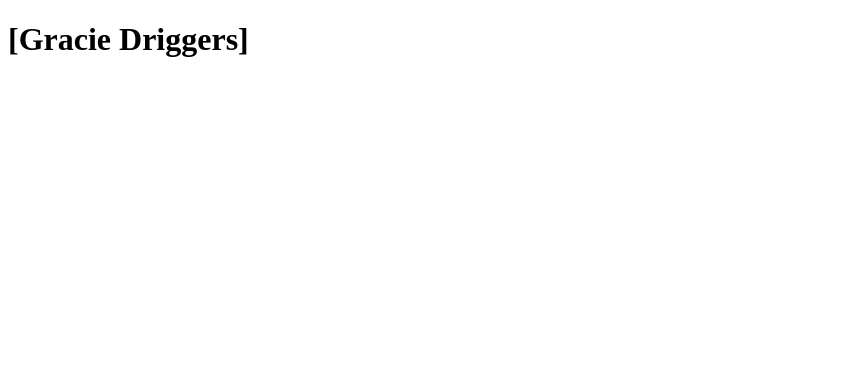
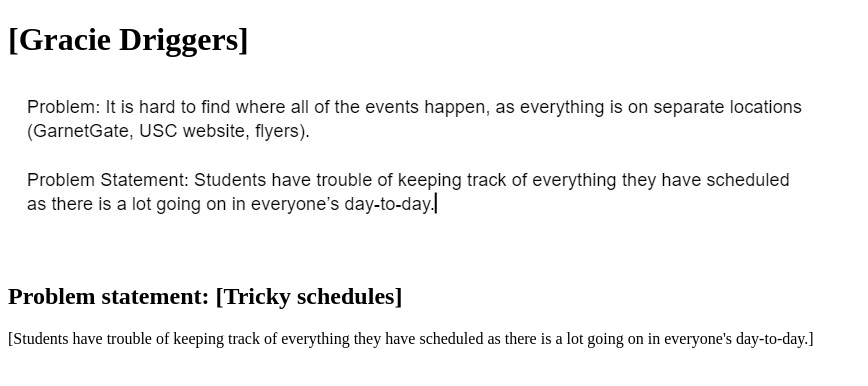
Before and after one commit to Graciedd/Graciedd.github.io, a plain HTML site: page index.html in a window 1280 px wide. Shown: the whole page, without its empty margins (0-868 px from the left). Drawn offline with Linux system fonts and the light colour scheme.

Commit message:
Update index.html

```diff
--- a/index.html
+++ b/index.html
@@ -5,5 +5,15 @@
   </head>
 <body>
   <h1>[Gracie Driggers]</h1>
+
+<section class="assign">
+<img src="images/problemstatement.jpg" />
+<section class="assign-det">
+<h2>Problem statement: [Tricky schedules]</h2>
+<p>
+[Students have trouble of keeping track of everything they have scheduled as there is a lot going on in everyone's day-to-day.]
+</p>
+</section>
+</section>
 </body>
 </html>
```
